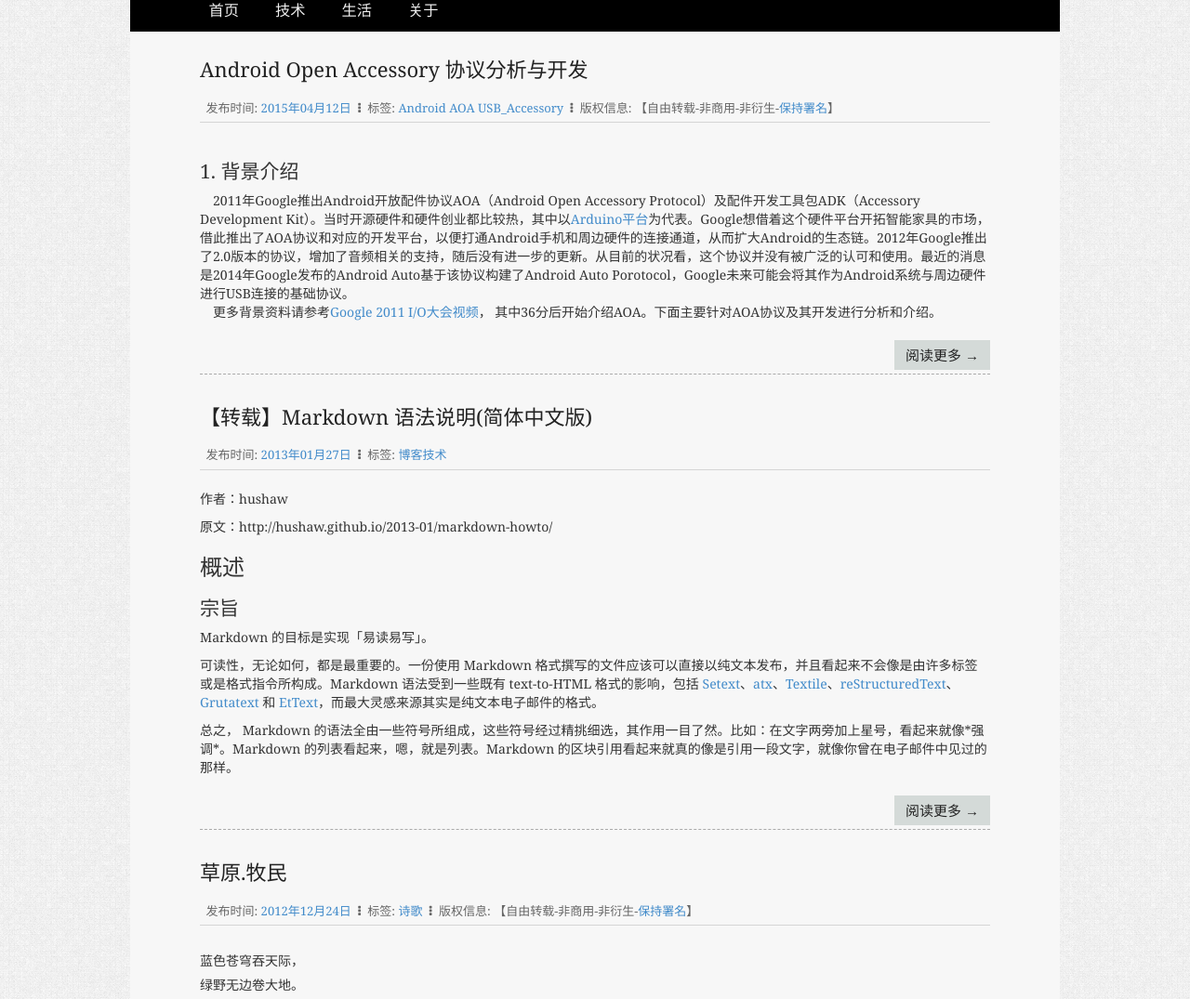
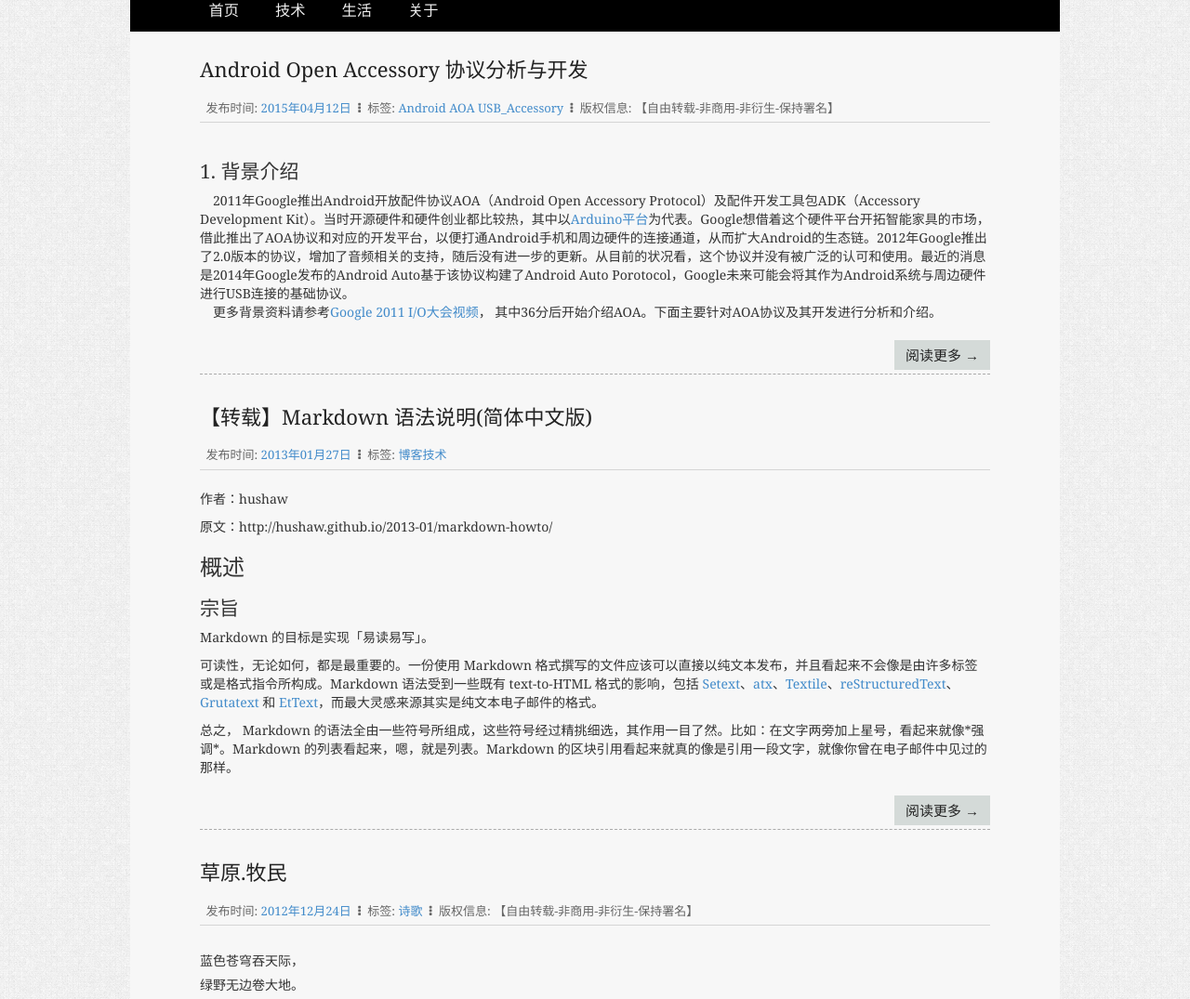
Before and after one commit to HackerMi/hackermi.github.com, a Jekyll site: the page built from index.html, in a window 1280 px wide. Shown: the part 156-1231 px from the top of the page at 93% size. Built offline with Jekyll 4.4.1, drawn with Linux system fonts in a browser that asks for light colours; Markdown is read by kramdown in place of the engine named in the settings; the list of posts is cut into pages by our own code; some of the changed lines change nothing that is shown.

Commit message:
remove hyperlink of signature to have a good title of search engine
Signed-off-by: hackermi <wangwei_b@xiaomi.com>

```diff
--- a/_includes/article_info_bar.md
+++ b/_includes/article_info_bar.md
@@ -14,7 +14,7 @@
 	{% unless page.title contains '【转载】' %}
 	<span><i class="fa fa-ellipsis-v"></i></span>
 	<span>
-	   版权信息: 【自由转载-非商用-非衍生-<a href="/about.html">保持署名</a>】
+	   版权信息: 【自由转载-非商用-非衍生-保持署名】
 	</span>
 	{% endunless %}
 </div>
```
